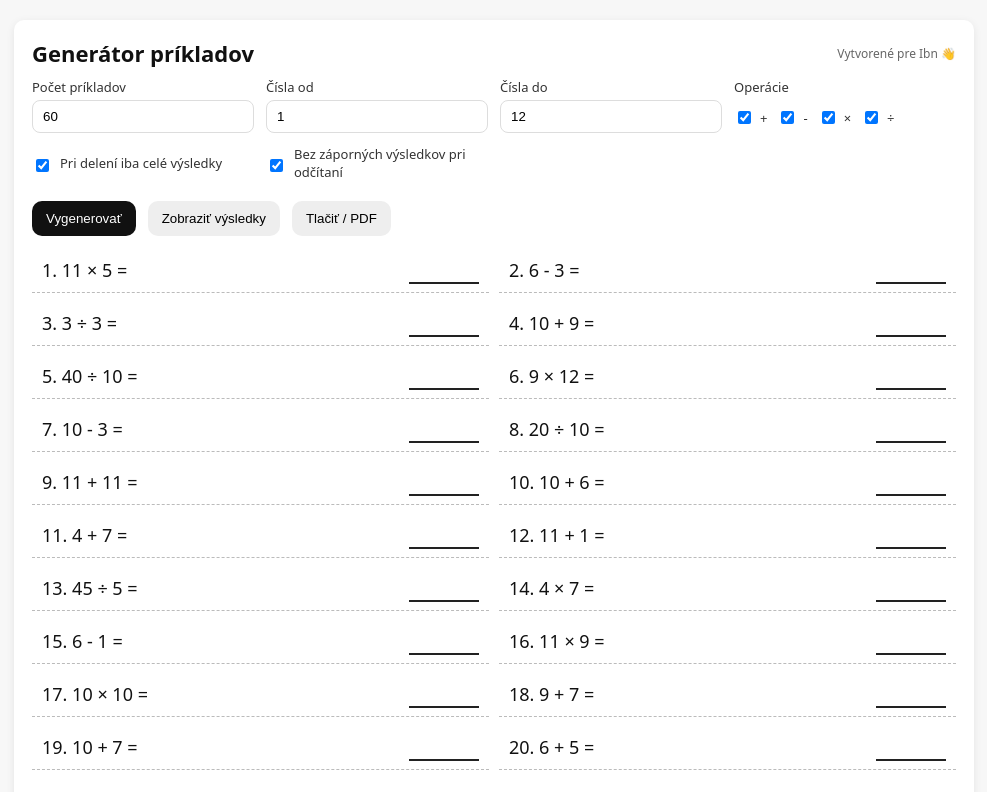
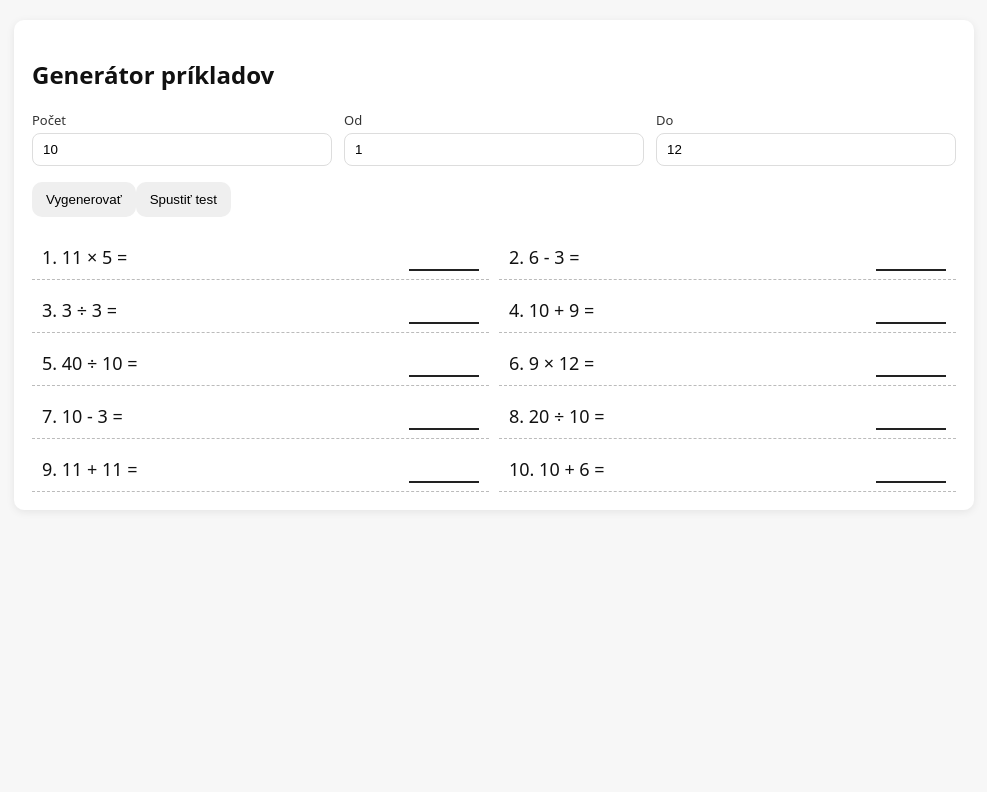
Before and after one commit to iljachandoga/priklady, a Next.js app: page / in a window 1280 px wide. Shown: the top 792 px of the page, without its empty margins (146-1133 px from the left). Built offline with nearby package versions, Linux system fonts and the light colour scheme.

Commit message:
Update page.tsx

```diff
--- a/app/page.tsx
+++ b/app/page.tsx
@@ -4,23 +4,14 @@ import React, { useMemo, useState } from 'react';
 import './globals.css';
 
 type Op = '+' | '-' | '×' | '÷';
-
-type Problem = {
-  a: number;
-  b: number;
-  op: Op;
-  result: number;
-  display: string;
-};
+type Problem = { a: number; b: number; op: Op; result: number; display: string };
 
 function randint(min: number, max: number) {
   return Math.floor(Math.random() * (max - min + 1)) + min;
 }
-
 function pick<T>(arr: T[]): T {
   return arr[Math.floor(Math.random() * arr.length)];
 }
-
 function generateProblems(count: number, from: number, to: number, ops: Op[], onlyWholeDivision: boolean, noNegatives: boolean): Problem[] {
   const out: Problem[] = [];
   const safeMin = Math.min(from, to);
@@ -33,24 +24,20 @@ function generateProblems(count: number, from: number, to: number, ops: Op[], on
     let res = 0;
 
     if (op === '÷') {
-      // Ensure divisor not zero and integer result if requested
       b = Math.max(1, b);
       if (onlyWholeDivision) {
-        // make a multiple of b
         res = randint(safeMin, safeMax);
         a = res * b;
       } else {
         res = a / b;
       }
     }
-
     if (op === '×') res = a * b;
     if (op === '+') res = a + b;
     if (op === '-') {
       if (noNegatives && a - b < 0) { const t = a; a = b; b = t; }
       res = a - b;
     }
-
     const display = `${a} ${op} ${b} =`;
     out.push({ a, b, op, result: res, display });
   }
@@ -58,78 +45,96 @@ function generateProblems(count: number, from: number, to: number, ops: Op[], on
 }
 
 export default function Page() {
-  const [count, setCount] = useState(60);
+  const [count, setCount] = useState(10);
   const [from, setFrom] = useState(1);
   const [to, setTo] = useState(12);
-  const [ops, setOps] = useState<Op[]>(['×', '÷', '+', '-']);
+  const [ops, setOps] = useState<Op[]>(['×','÷','+','-']);
   const [onlyWholeDivision, setOnlyWholeDivision] = useState(true);
   const [noNegatives, setNoNegatives] = useState(true);
-  const [showKey, setShowKey] = useState(false);
   const [seed, setSeed] = useState(1);
 
-  const problems = useMemo(() => {
-    // A simple deterministic seed with Math.random override would be overkill; instead, we change
-    // the key so React recreates the list each time "seed" changes.
-    return generateProblems(count, from, to, ops, onlyWholeDivision, noNegatives);
-  }, [count, from, to, ops, onlyWholeDivision, noNegatives, seed]);
+  const [mode, setMode] = useState<'worksheet'|'test'>('worksheet');
+  const problems = useMemo(() => generateProblems(count, from, to, ops, onlyWholeDivision, noNegatives), [count, from, to, ops, onlyWholeDivision, noNegatives, seed]);
 
-  function toggleOp(op: Op) {
-    setOps(prev => prev.includes(op) ? prev.filter(o => o !== op) : [...prev, op]);
+  // test mode state
+  const [current, setCurrent] = useState(0);
+  const [answer, setAnswer] = useState('');
+  const [finished, setFinished] = useState(false);
+  const [correctCount, setCorrectCount] = useState(0);
+  const currentProblem = problems[current];
+
+  function checkAnswer() {
+    if (!currentProblem) return;
+    if (Number(answer) === currentProblem.result) {
+      setCorrectCount(c => c+1);
+      if (current+1 < problems.length) {
+        setCurrent(c => c+1);
+        setAnswer('');
+      } else {
+        setFinished(true);
+      }
+    }
   }
 
   return (
     <div className="container">
       <div className="card">
-        <div className="no-print" style={{ display: 'flex', justifyContent: 'space-between', alignItems: 'center', marginBottom: 10 }}>
-          <h1 style={{ margin: 0, fontSize: 22 }}>Generátor príkladov</h1>
-          <div className="small">Vytvorené pre Ibn 👋</div>
-        </div>
 
-        <div className="controls no-print">
-          <div>
-            <label>Počet príkladov</label>
-            <input type="number" min={1} max={500} value={count} onChange={(e)=>setCount(Number(e.target.value))}/>
-          </div>
-          <div>
-            <label>Čísla od</label>
-            <input type="number" value={from} onChange={(e)=>setFrom(Number(e.target.value))}/>
-          </div>
-          <div>
-            <label>Čísla do</label>
-            <input type="number" value={to} onChange={(e)=>setTo(Number(e.target.value))}/>
-          </div>
-          <div style={{ display:'flex', flexDirection:'column', gap: 8 }}>
-            <label>Operácie</label>
-            <div className="ops">
-              {(['+','-','×','÷'] as Op[]).map(op => (
-                <label key={op}><input type="checkbox" checked={ops.includes(op)} onChange={()=>toggleOp(op)} /> {op}</label>
+        {mode === 'worksheet' && (
+          <>
+            <h2>Generátor príkladov</h2>
+            <div className="controls no-print">
+              <div><label>Počet</label><input type="number" value={count} onChange={e=>setCount(Number(e.target.value))}/></div>
+              <div><label>Od</label><input type="number" value={from} onChange={e=>setFrom(Number(e.target.value))}/></div>
+              <div><label>Do</label><input type="number" value={to} onChange={e=>setTo(Number(e.target.value))}/></div>
+            </div>
+            <button onClick={()=>setSeed(s=>s+1)}>Vygenerovať</button>
+            <button onClick={()=>setMode('test')}>Spustiť test</button>
+            <div className="sheet" style={{marginTop:20}}>
+              {problems.map((p,i)=>(
+                <div key={i} className="problem">
+                  <span>{i+1}. {p.display}</span>
+                  <span className="answer">&nbsp;</span>
+                </div>
               ))}
             </div>
-          </div>
-          <div className="toggle">
-            <input id="whole" type="checkbox" checked={onlyWholeDivision} onChange={(e)=>setOnlyWholeDivision(e.target.checked)} />
-            <label htmlFor="whole">Pri delení iba celé výsledky</label>
-          </div>
-          <div className="toggle">
-            <input id="neg" type="checkbox" checked={noNegatives} onChange={(e)=>setNoNegatives(e.target.checked)} />
-            <label htmlFor="neg">Bez záporných výsledkov pri odčítaní</label>
-          </div>
-        </div>
+          </>
+        )}
 
-        <div className="no-print btns" style={{ marginBottom: 14 }}>
-          <button className="primary" onClick={()=>setSeed(s => s + 1)}>Vygenerovať</button>
-          <button className="ghost" onClick={()=>setShowKey(k => !k)}>{showKey ? 'Skryť výsledky' : 'Zobraziť výsledky'}</button>
-          <button className="ghost" onClick={()=>window.print()}>Tlačiť / PDF</button>
-        </div>
+        {mode === 'test' && (
+          <>
+            <h2>Test</h2>
+            {finished ? (
+              <div>
+                <h3>Hotovo ✅</h3>
+                <p>Správne: {correctCount} / {problems.length}</p>
+                <button onClick={()=>{setMode('worksheet'); setFinished(false); setCurrent(0); setAnswer(''); setCorrectCount(0);}}>Späť</button>
+              </div>
+            ) : (
+              <>
+                <p><b>Príklad {current+1}/{problems.length}:</b></p>
+                <div className="problem">
+                  <span>{currentProblem.display}</span>
+                  <input
+                    type="number"
+                    value={answer}
+                    onChange={e=>setAnswer(e.target.value)}
+                    style={{
+                      border: (answer && Number(answer)!==currentProblem.result) ? '2px solid red' : '1px solid #ccc',
+                      padding: '6px 10px',
+                      borderRadius: 6,
+                      width: 100
+                    }}
+                  />
+                </div>
+                <div style={{marginTop:10}}>
+                  <button className="primary" onClick={checkAnswer}>Potvrdiť</button>
+                </div>
+              </>
+            )}
+          </>
+        )}
 
-        <div className="sheet">
-          {problems.map((p, i) => (
-            <div key={i} className="problem">
-              <span className="q">{i+1}. {p.display}</span>
-              {showKey ? <span className="key">{p.result}</span> : <span className="answer">&nbsp;</span>}
-            </div>
-          ))}
-        </div>
       </div>
     </div>
   );
```
